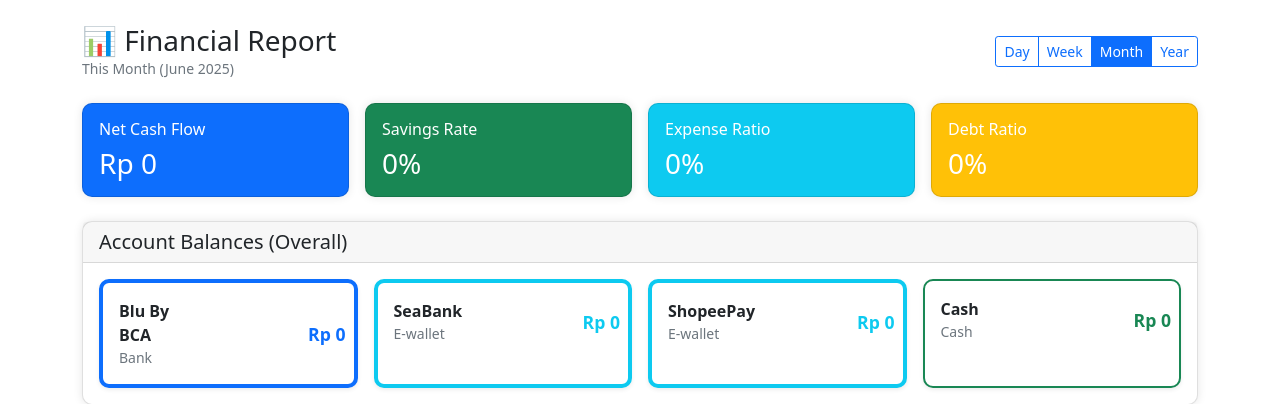
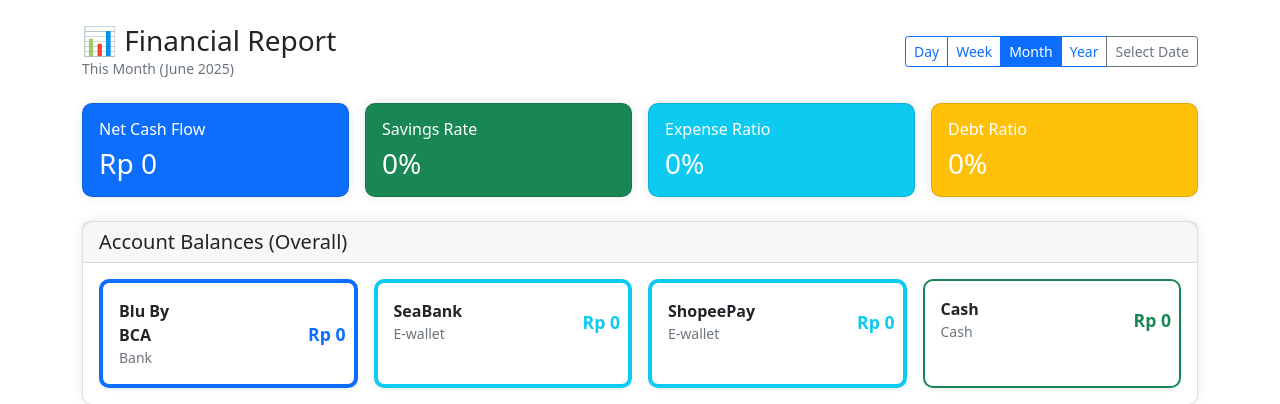
Before and after one commit to hanipubaidur/MoneyFlow, a PHP site: page /reports.php in a window 1280 px wide. Shown: the part 56-460 px from the top of the page. Run offline with PHP 8.4, Linux system fonts and the light colour scheme; data comes from the database, SQL or seed files in the repository; data that the repository does not hold is empty; some libraries are stand-ins or nearby versions.

Commit message:
feat: add custom date picker for analytics & report, show 0 for empty income/expense

```diff
--- a/reports.php
+++ b/reports.php
@@ -1,13 +1,16 @@
 <?php
 require_once 'config/database.php';
 
-function getPeriodLabelForAjax($period) {
-    $date = date('Y-m-d');
+function getPeriodLabelForAjax($period, $date = null) {
+    $date = $date ?: date('Y-m-d');
     switch($period) {
         case 'day': return "Today, " . date('d M Y', strtotime($date));
         case 'week': return "This Week";
         case 'month': return "This Month (" . date('F Y', strtotime($date)) . ")";
         case 'year': return "This Year (" . date('Y', strtotime($date)) . ")";
+        case 'date':
+            $d = date('d/m/Y', strtotime($date));
+            return "Selected Date: " . $d;
         default: return '';
     }
 }
@@ -15,6 +18,7 @@ function getPeriodLabelForAjax($period) {
 // --- AJAX HANDLER ---
 if (isset($_GET['ajax']) && $_GET['ajax'] == '1') {
     $period = $_GET['period'] ?? 'month';
+    $selectedDate = $_GET['date'] ?? null;
     $db = new Database();
     $conn = $db->getConnection();
     $where_clause = "";
@@ -23,6 +27,10 @@ if (isset($_GET['ajax']) && $_GET['ajax'] == '1') {
         case 'week': $where_clause = "YEARWEEK(t.date, 1) = YEARWEEK(CURRENT_DATE, 1)"; break;
         case 'month': $where_clause = "DATE_FORMAT(t.date, '%Y-%m') = DATE_FORMAT(CURRENT_DATE, '%Y-%m')"; break;
         case 'year': $where_clause = "YEAR(t.date) = YEAR(CURRENT_DATE)"; break;
+        case 'date':
+            $date = $selectedDate ?: date('Y-m-d');
+            $where_clause = "DATE(t.date) = " . $conn->quote($date);
+            break;
         default: $where_clause = "DATE_FORMAT(t.date, '%Y-%m') = DATE_FORMAT(CURRENT_DATE, '%Y-%m')";
     }
 
@@ -42,7 +50,7 @@ if (isset($_GET['ajax']) && $_GET['ajax'] == '1') {
 
     // Data JSON sekarang tidak lagi berisi account_balances
     $data = [
-        'periodLabel' => getPeriodLabelForAjax($period),
+        'periodLabel' => getPeriodLabelForAjax($period, $selectedDate),
         'metrics' => [
             'net_cashflow' => $metrics['total_income'] - $metrics['total_expense'],
             'savings_rate' => $metrics['total_income'] > 0 ? ($metrics['savings_amount'] / $metrics['total_income'] * 100) : 0,
@@ -85,8 +93,30 @@ ob_start();
             <button type="button" class="btn btn-sm btn-outline-primary" data-period="week">Week</button>
             <button type="button" class="btn btn-sm btn-outline-primary active" data-period="month">Month</button>
             <button type="button" class="btn btn-sm btn-outline-primary" data-period="year">Year</button>
+            <button type="button" class="btn btn-sm btn-outline-secondary" id="selectDateBtn">Select Date</button>
         </div>
     </div>
+</div>
+<!-- Modal Custom Date Picker -->
+<div class="modal fade" id="customDateModal" tabindex="-1" aria-labelledby="customDateModalLabel" aria-hidden="true">
+  <div class="modal-dialog modal-dialog-centered">
+    <div class="modal-content">
+      <div class="modal-header">
+        <h5 class="modal-title" id="customDateModalLabel">Select Date</h5>
+        <button type="button" class="btn-close" data-bs-dismiss="modal" aria-label="Close"></button>
+      </div>
+      <div class="modal-body text-center">
+        <div class="d-flex justify-content-center align-items-center gap-2">
+          <select id="customDateDay" class="form-select form-select-sm" style="width:auto"></select>
+          <select id="customDateMonth" class="form-select form-select-sm" style="width:auto"></select>
+          <select id="customDateYear" class="form-select form-select-sm" style="width:auto"></select>
+        </div>
+      </div>
+      <div class="modal-footer">
+        <button type="button" class="btn btn-primary" id="showDateBtn">Show</button>
+      </div>
+    </div>
+  </div>
 </div>
 <div class="row g-3 mb-4">
     <div class="col-6 col-md-3"><div class="card bg-primary text-white h-100"><div class="card-body"><h6>Net Cash Flow</h6><h3 id="netCashflow" class="mb-0">Rp 0</h3></div></div></div>
```
